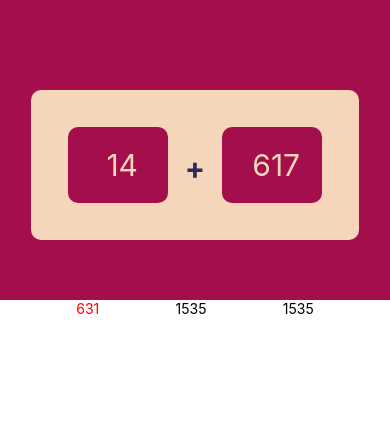
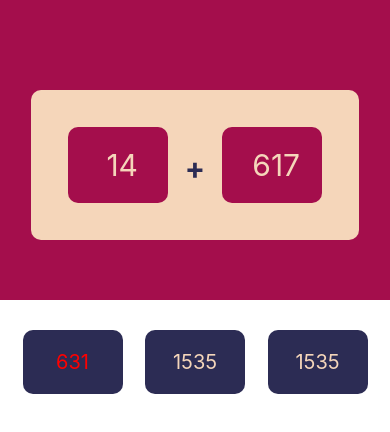
Before and after one commit to Gyrkora/mobile-app, a React Native app in the folder my-app/: screen / in a window 390 px wide. Shown: the top 432 px of the page. Built offline with nearby package versions, Linux system fonts and the light colour scheme.

Commit message:
casi listo

```diff
--- a/my-app/components/MathsGame/AlternativesContainer.js
+++ b/my-app/components/MathsGame/AlternativesContainer.js
@@ -1,12 +1,30 @@
 import { StyleSheet, Text, View } from 'react-native'
+import colors from '../../constants/colors'
 
 const AlternativesContainer = (props) => {
+	const prueba = () => {
+		console.log('funciona sin button')
+	}
+
 	return (
 		<View style={styles.container}>
-			<Text style={{ color: 'red' }}>{props.suma}</Text>
+			<View
+				style={styles.altContainer}
+				onPress={() => {
+					prueba()
+				}}
+			>
+				<Text style={{ ...styles.alternatives, color: 'red' }}>
+					{props.suma}
+				</Text>
+			</View>
+			<View style={styles.altContainer}>
+				<Text style={styles.alternatives}>{props.random}</Text>
+			</View>
 
-			<Text>{props.random}</Text>
-			<Text>{props.random}</Text>
+			<View style={styles.altContainer}>
+				<Text style={styles.alternatives}>{props.random}</Text>
+			</View>
 		</View>
 	)
 }
@@ -17,6 +35,24 @@ const styles = StyleSheet.create({
 		justifyContent: 'space-evenly',
 		alignItems: 'center',
 	},
+
+	altContainer: {
+		backgroundColor: colors.blue,
+		textAlign: 'center',
+		padding: 10,
+		borderRadius: 10,
+		marginTop: 30,
+	},
+
+	alternatives: {
+		fontSize: 20,
+		color: colors.beige,
+		width: 80,
+		paddingTop: 10,
+		paddingBottom: 10,
+		textAlign: 'center',
+		alignItems: 'center',
+	},
 })
 
 export default AlternativesContainer
```
